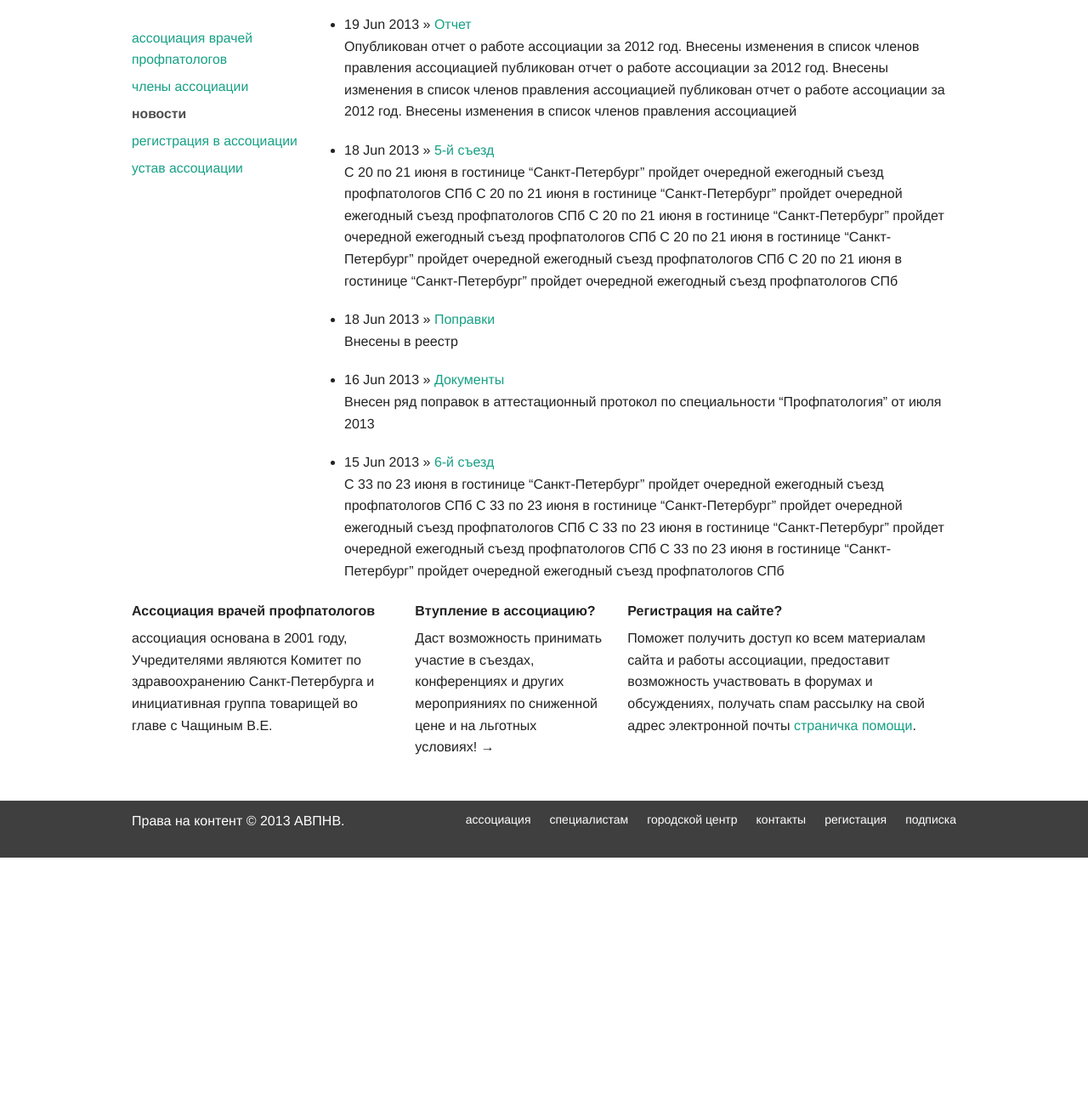
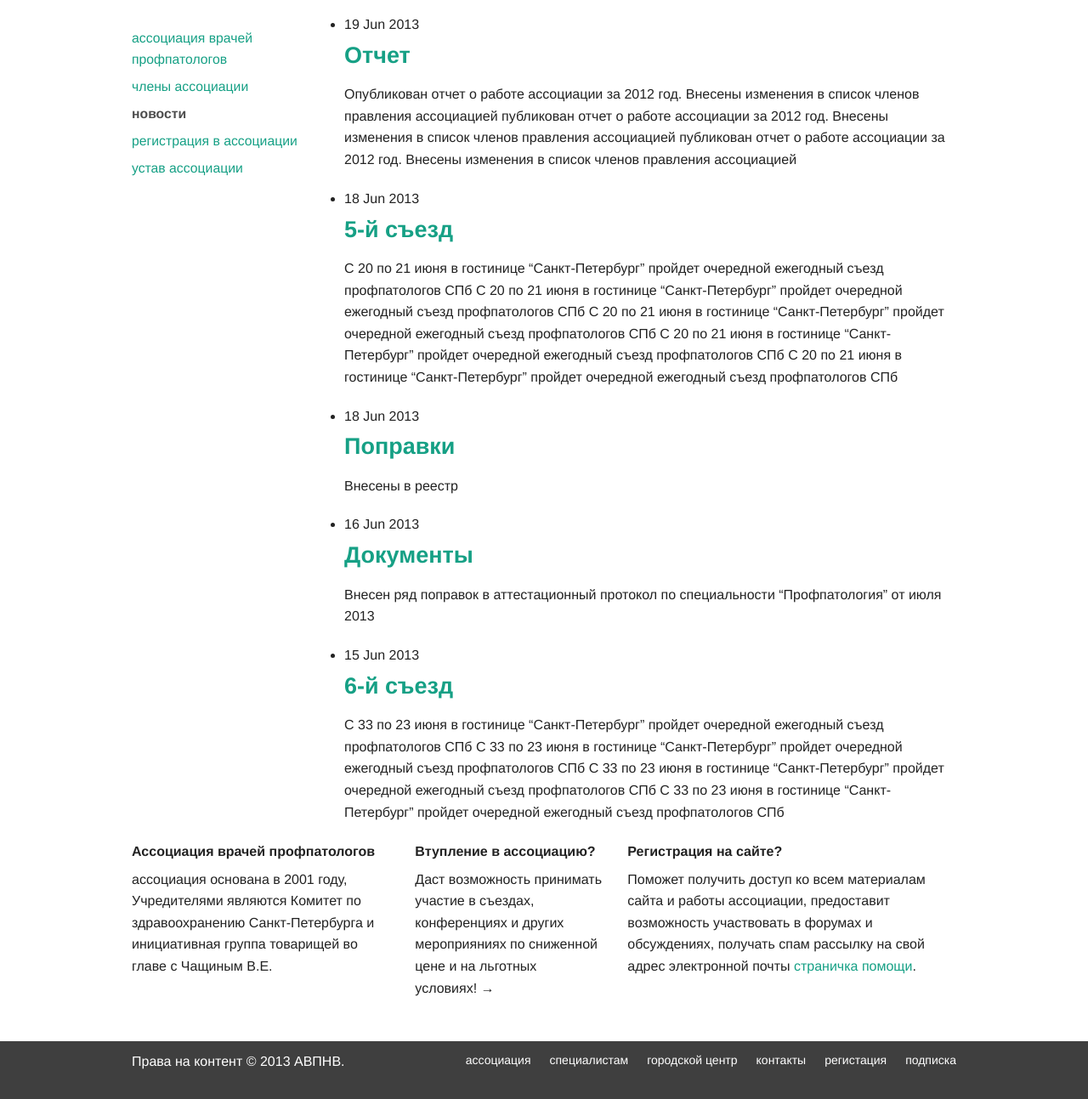
Before and after one commit to avpnw/avpnw, a Jekyll site: the page built from docs/news.md, in a window 1280 px wide, cut to the strip 139-1432 px from the top of the page. Shown: the whole strip at 85% size. Built offline with Jekyll 4.4.1, drawn with Linux system fonts in a browser that asks for light colours; Markdown is read by kramdown in place of the engine named in the settings; before the commit the page ends 1148 px from its top, so only the background shows below that.

Commit message:
Update news.md

```diff
--- a/docs/news.md
+++ b/docs/news.md
@@ -7,7 +7,7 @@
 <ul>
 {% for post in site.categories.news %}
 
-      <li><span>{{ post.date | date_to_string }}</span> &raquo; <a href="/avpnw/{{ post.url }}">{{ post.title }}</a></li>
+      <li><span>{{ post.date | date_to_string }}</span> <h3><a href="/avpnw/{{ post.url }}">{{ post.title }}</a></h3></li>
       {{post.content}}
 
 {% endfor %}
```
